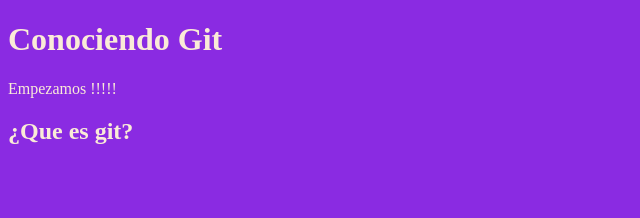
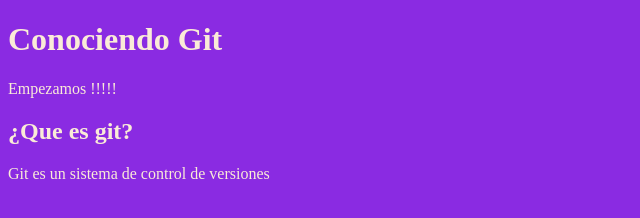
Before and after one commit to CYugueros/ProbandoDAW, a plain HTML site: page index.html in a window 1280 px wide. Shown: the whole page, without its empty margins (0-640 px from the left). Drawn offline with Linux system fonts and the light colour scheme.

Commit message:
remoto index.html

```diff
--- a/index.html
+++ b/index.html
@@ -10,5 +10,6 @@
     <h1>Conociendo Git</h1>
     <p>Empezamos !!!!!</p>
     <h2>¿Que es git?</h2>
+    <p>Git es un sistema de control de versiones</p>
 </body>
 </html>
```
